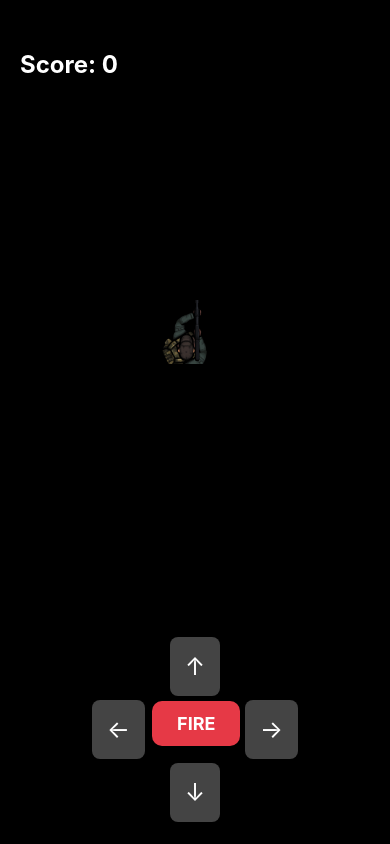
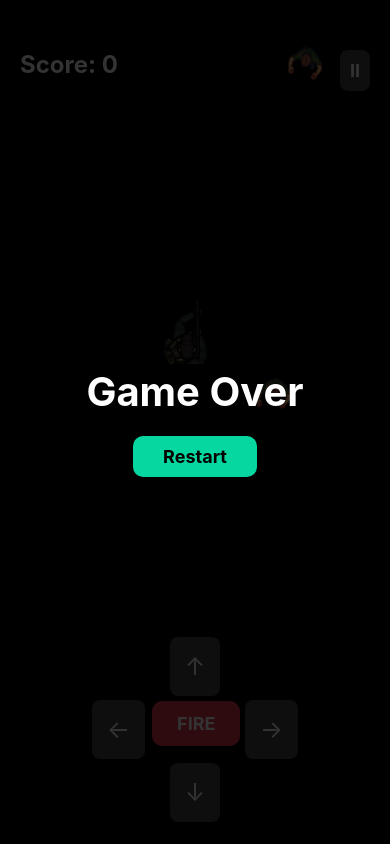
Before and after one commit to RavinduPe/TopDownShooter, a React Native app: screen / in a window 390 px wide. Built offline with nearby package versions, Linux system fonts and the light colour scheme.

Commit message:
Add pause function

```diff
--- a/App.js
+++ b/App.js
@@ -19,6 +19,8 @@
   const [score, setScore] = useState(0);
   const [gameOver, setGameOver] = useState(false);
   const [moveInterval, setMoveInterval] = useState(null);
+  const [pause, setpause] = useState(null);
+  const [flag, setFlag] = useState(1);
 
   const restartGame = () => {
     setPosition({ x: 150, y: 500 });
@@ -29,7 +31,7 @@
   };
 
   const movePlayer = (dx, dy) => {
-    if (gameOver) return;
+    if (gameOver || pause) return;
     setPosition((prev) => ({
       x: Math.min(Math.max(prev.x + dx, 0), screenWidth - 64),
       y: Math.min(Math.max(prev.y + dy, 0), 700),
@@ -52,7 +54,7 @@
   };
 
   const fireBullet = () => {
-    if (gameOver) return;
+    if (gameOver || pause) return;
     setBullets((prev) => [
       ...prev,
       { id: Date.now(), x: position.x + 45, y: position.y },
@@ -65,7 +67,7 @@
 
   useEffect(() => {
     const interval = setInterval(() => {
-      if (gameOver) return;
+      if (gameOver|| pause) return;
 
       const movedBullets = bullets
         .map((b) => ({ ...b, y: b.y - 10 }))
@@ -104,13 +106,13 @@
 
       setBullets(remainingBullets);
       setEnemies(remainingEnemies);
-    }, 50);
+    }, 30);
 
     return () => clearInterval(interval);
   }, [bullets, enemies, gameOver]);
 
   useEffect(() => {
-    if (gameOver) return;
+    if (gameOver || pause) return;
 
     const spawnInterval = setInterval(() => {
       const x = Math.floor(Math.random() * (screenWidth - 50));
@@ -118,16 +120,19 @@
     }, 2000);
 
     return () => clearInterval(spawnInterval);
-  }, [gameOver]);
+  }, [gameOver,pause]);
 
   return (
     <View style={styles.container}>
       <Text style={styles.score}>Score: {score}</Text>
+      <TouchableOpacity style={styles.pauseButton } onPress={()=>{setpause(!pause);setFlag(pause ? 1 : 0)}}>
+        <Text style={styles.pauseText}>{pause ? "▶" : "II"}</Text>
+      </TouchableOpacity>
 
       {enemies.map((enemy) => (
-        <Enemy key={enemy.id} position={{ x: enemy.x, y: enemy.y }} />
+        <Enemy key={enemy.id} position={{ x: enemy.x, y: enemy.y }} flag={flag}/>
       ))}
-      <Player position={position} size={{ width: 64, height: 64 }} />
+      <Player position={position} size={{ width: 64, height: 64 }} flag={flag}/>
       {bullets.map((b) => (
         <Bullet key={b.id} position={{ x: b.x, y: b.y }} />
       ))}
@@ -252,4 +257,18 @@
     fontSize: 18,
     fontWeight: "bold",
   },
+
+  pauseButton: {
+    position: "absolute",
+    top: 50,
+    right: 20,
+    backgroundColor: "#444",
+    padding: 10,
+    borderRadius: 8,
+  },
+  pauseText: {
+    color: "#fff",
+    fontSize: 18,
+    fontWeight: "bold",
+  },
 });
--- a/components/Enemy.js
+++ b/components/Enemy.js
@@ -2,10 +2,10 @@
 import { Image, StyleSheet } from "react-native";
 
 
-const frameCount = 9; // change based on how many frames you have
+const frameCount = 9; //  how many frames you have
 const frameInterval = 100; // milliseconds
 
-  export default function Player({ position }) {
+  export default function Player({ position,flag}) {
     const [frameIndex, setFrameIndex] = useState(0);
     useEffect(() => {
       const interval = setInterval(() => {
@@ -34,15 +34,24 @@
       require("../assets/images/tds_zombie/skeleton-move_16.png"),
 
     ];
-  return (
-    <Image
-      source={frameImages[frameIndex]}
-      style={[
-        styles.enemy,
-        { left: position.x, top: position.y },
-      ]}
-    />
-  );
+
+    if(flag === 0) {
+      return (<Image
+        source={frameImages[0]}
+        style={[
+          styles.enemy,
+          { left: position.x, top: position.y },
+        ]}
+      />)
+    } else if(flag === 1) {
+      return (<Image
+        source={frameImages[frameIndex]}
+        style={[
+          styles.enemy,
+          { left: position.x, top: position.y },
+        ]}
+      />)
+    }
 }
 
 const styles = StyleSheet.create({
--- a/components/Player.js
+++ b/components/Player.js
@@ -4,7 +4,7 @@
 const frameCount = 19; //  frames you have
 const frameInterval = 100; // milliseconds
 
-export default function Player({ position, size }) {
+export default function Player({ position, size ,flag}) {
   const [frameIndex, setFrameIndex] = useState(0);
 
   useEffect(() => {
@@ -36,7 +36,21 @@
     require("../assets/images/Top_Down_Survivor/shotgun/idle/survivor-idle_shotgun_18.png"),
     require("../assets/images/Top_Down_Survivor/shotgun/idle/survivor-idle_shotgun_19.png"),
   ];
-
+if(flag === 0) {
+    return (
+      <Image
+        source={frameImages[0]}
+        style={{
+          position: "absolute",
+          width: size.width,
+          height: size.height,
+          left: position.x,
+          top: position.y,
+        }}
+      />
+    );
+  }else if(flag === 1) {
+    // If flag is 1, animate the player
     return (
       <Image
         source={frameImages[frameIndex]}
@@ -50,3 +64,4 @@
       />
     );
   }
+}
```
Lines whose indentation alone changed are shown as unchanged.
